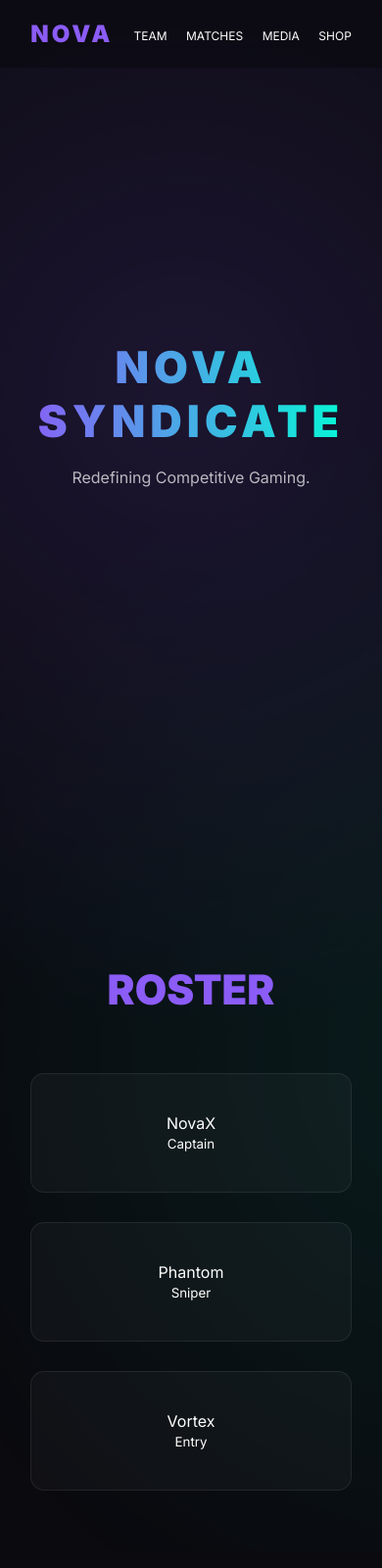
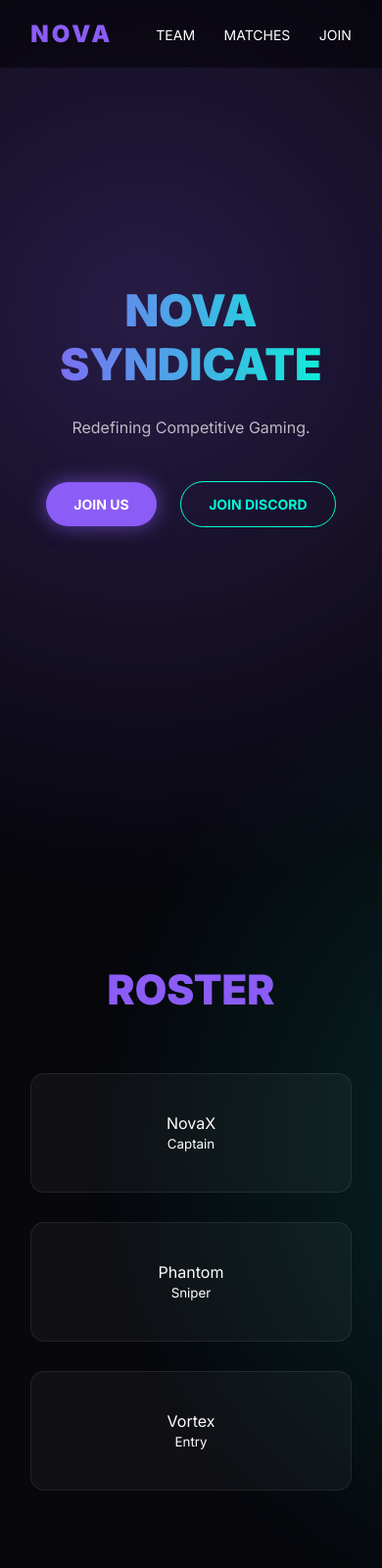
Before and after one commit to tarianh8-afk/Nova-Syndicate, a plain HTML site: page index.html in a window 390 px wide. Shown: the top 1600 px of the page at 98% size. Drawn offline with Linux system fonts and the light colour scheme.

Commit message:
Update index.html

```diff
--- a/index.html
+++ b/index.html
@@ -7,156 +7,188 @@
 <link href="https://fonts.googleapis.com/css2?family=Inter:wght@300;400;700;900&display=swap" rel="stylesheet">
 
 <style>
-:root {
-  --primary: #8b5cf6;
-  --dark: #0a0a0f;
+:root{
+  --primary:#8b5cf6;
+  --secondary:#00ffd5;
+  --bg:#07070c;
 }
 
-* {
-  margin: 0;
-  padding: 0;
-  box-sizing: border-box;
-  font-family: 'Inter', sans-serif;
-  scroll-behavior: smooth;
+*{
+  margin:0;
+  padding:0;
+  box-sizing:border-box;
+  font-family:'Inter',sans-serif;
+  scroll-behavior:smooth;
 }
 
-body {
-  background: var(--dark);
-  color: white;
-  overflow-x: hidden;
+body{
+  background:var(--bg);
+  color:white;
+  overflow-x:hidden;
 }
 
 /* Animated Background */
-body::before {
-  content: "";
-  position: fixed;
-  width: 200%;
-  height: 200%;
-  background: radial-gradient(circle at 30% 30%, rgba(139,92,246,0.15), transparent 50%),
-              radial-gradient(circle at 70% 70%, rgba(0,255,200,0.08), transparent 50%);
-  animation: moveBg 20s linear infinite;
-  z-index: -1;
+body::before{
+  content:"";
+  position:fixed;
+  width:200%;
+  height:200%;
+  background:
+    radial-gradient(circle at 20% 20%, rgba(139,92,246,0.25), transparent 40%),
+    radial-gradient(circle at 80% 70%, rgba(0,255,213,0.15), transparent 40%);
+  animation:move 18s infinite alternate ease-in-out;
+  z-index:-1;
 }
 
-@keyframes moveBg {
-  0% { transform: translate(0,0); }
-  50% { transform: translate(-10%, -10%); }
-  100% { transform: translate(0,0); }
+@keyframes move{
+  from{transform:translate(0,0);}
+  to{transform:translate(-8%,-6%);}
 }
 
 /* NAV */
-nav {
-  position: fixed;
-  width: 100%;
-  padding: 20px 8%;
-  display: flex;
-  justify-content: space-between;
-  align-items: center;
-  background: rgba(10,10,15,0.6);
-  backdrop-filter: blur(12px);
-  z-index: 1000;
+nav{
+  position:fixed;
+  width:100%;
+  padding:20px 8%;
+  display:flex;
+  justify-content:space-between;
+  align-items:center;
+  background:rgba(0,0,0,0.5);
+  backdrop-filter:blur(12px);
+  z-index:1000;
 }
 
-nav h2 {
-  font-weight: 900;
-  letter-spacing: 3px;
-  color: var(--primary);
+nav h2{
+  color:var(--primary);
+  font-weight:900;
+  letter-spacing:3px;
 }
 
-nav a {
-  color: white;
-  text-decoration: none;
-  margin-left: 30px;
-  font-size: 14px;
-  transition: 0.3s;
+nav a{
+  color:white;
+  text-decoration:none;
+  margin-left:25px;
+  font-size:14px;
+  transition:0.3s;
 }
 
-nav a:hover {
-  color: var(--primary);
+nav a:hover{
+  color:var(--secondary);
 }
 
 /* HERO */
-.hero {
-  height: 100vh;
-  display: flex;
-  justify-content: center;
-  align-items: center;
-  text-align: center;
-  padding: 0 20px;
+.hero{
+  height:100vh;
+  display:flex;
+  justify-content:center;
+  align-items:center;
+  text-align:center;
+  padding:20px;
 }
 
-.hero h1 {
-  font-size: 90px;
-  font-weight: 900;
-  letter-spacing: 5px;
-  background: linear-gradient(90deg, #8b5cf6, #00ffd5);
-  -webkit-background-clip: text;
-  -webkit-text-fill-color: transparent;
+.hero h1{
+  font-size:85px;
+  font-weight:900;
+  background:linear-gradient(90deg,var(--primary),var(--secondary));
+  -webkit-background-clip:text;
+  -webkit-text-fill-color:transparent;
+  animation:float 4s ease-in-out infinite;
 }
 
-.hero p {
-  margin-top: 20px;
-  opacity: 0.7;
+.hero p{
+  margin-top:20px;
+  opacity:0.7;
+}
+
+/* FLOAT ANIMATION */
+@keyframes float{
+  0%{transform:translateY(0);}
+  50%{transform:translateY(-15px);}
+  100%{transform:translateY(0);}
+}
+
+/* BUTTONS */
+.buttons{
+  margin-top:35px;
+}
+
+.btn{
+  display:inline-block;
+  padding:14px 28px;
+  margin:10px;
+  border-radius:30px;
+  text-decoration:none;
+  font-weight:700;
+  font-size:14px;
+  transition:0.3s;
+}
+
+.btn-primary{
+  background:var(--primary);
+  color:white;
+  box-shadow:0 0 20px rgba(139,92,246,0.6);
+}
+
+.btn-primary:hover{
+  box-shadow:0 0 35px rgba(139,92,246,1);
+  transform:translateY(-3px);
+}
+
+.btn-outline{
+  border:1px solid var(--secondary);
+  color:var(--secondary);
+}
+
+.btn-outline:hover{
+  background:var(--secondary);
+  color:black;
+  box-shadow:0 0 25px rgba(0,255,213,0.8);
 }
 
 /* SECTIONS */
-.section {
-  padding: 140px 8%;
-  text-align: center;
+.section{
+  padding:140px 8%;
+  text-align:center;
 }
 
-.section h2 {
-  font-size: 42px;
-  margin-bottom: 60px;
-  font-weight: 900;
-  color: var(--primary);
+.section h2{
+  font-size:42px;
+  margin-bottom:60px;
+  color:var(--primary);
+  font-weight:900;
 }
 
 /* GRID */
-.grid {
-  display: grid;
-  grid-template-columns: repeat(auto-fit, minmax(250px, 1fr));
-  gap: 30px;
+.grid{
+  display:grid;
+  grid-template-columns:repeat(auto-fit,minmax(250px,1fr));
+  gap:30px;
 }
 
-.card {
-  background: rgba(255,255,255,0.03);
-  border: 1px solid rgba(255,255,255,0.08);
-  padding: 40px;
-  border-radius: 14px;
-  transition: 0.4s;
+.card{
+  background:rgba(255,255,255,0.04);
+  border:1px solid rgba(255,255,255,0.08);
+  padding:40px;
+  border-radius:14px;
+  transition:0.4s;
 }
 
-.card:hover {
-  transform: translateY(-12px);
-  border-color: var(--primary);
-  box-shadow: 0 0 30px rgba(139,92,246,0.4);
+.card:hover{
+  transform:translateY(-12px);
+  box-shadow:0 0 30px rgba(139,92,246,0.5);
 }
 
 /* FOOTER */
-footer {
-  padding: 60px 8%;
-  text-align: center;
-  opacity: 0.6;
-  border-top: 1px solid rgba(255,255,255,0.05);
-}
-
-/* ANIMATION */
-.fade {
-  opacity: 0;
-  transform: translateY(40px);
-  transition: 1s ease;
-}
-
-.fade.show {
-  opacity: 1;
-  transform: translateY(0);
+footer{
+  padding:60px 8%;
+  text-align:center;
+  opacity:0.6;
+  border-top:1px solid rgba(255,255,255,0.05);
 }
 
 /* MOBILE */
 @media(max-width:768px){
-  .hero h1 { font-size: 45px; }
-  nav a { margin-left: 15px; font-size: 12px; }
+  .hero h1{font-size:45px;}
 }
 </style>
 </head>
@@ -168,8 +200,7 @@ footer {
   <div>
     <a href="#team">TEAM</a>
     <a href="#matches">MATCHES</a>
-    <a href="#media">MEDIA</a>
-    <a href="#shop">SHOP</a>
+    <a href="#join">JOIN</a>
   </div>
 </nav>
 
@@ -177,10 +208,17 @@ footer {
   <div>
     <h1>NOVA SYNDICATE</h1>
     <p>Redefining Competitive Gaming.</p>
+
+    <div class="buttons">
+      <a href="#join" class="btn btn-primary">JOIN US</a>
+      <a href="https://discord.gg/wfhMkwE7Y3" target="_blank" class="btn btn-outline">
+        JOIN DISCORD
+      </a>
+    </div>
   </div>
 </section>
 
-<section id="team" class="section fade">
+<section id="team" class="section">
   <h2>ROSTER</h2>
   <div class="grid">
     <div class="card">NovaX<br><small>Captain</small></div>
@@ -189,47 +227,28 @@ footer {
   </div>
 </section>
 
-<section id="matches" class="section fade">
+<section id="matches" class="section">
   <h2>NEXT MATCH</h2>
   <div class="card">
     NOVA vs APEX UNIT<br>
-    March 15 • 9PM EST
+    Coming Soon
   </div>
 </section>
 
-<section id="media" class="section fade">
-  <h2>MEDIA</h2>
-  <div class="grid">
-    <div class="card">Highlights</div>
-    <div class="card">Tournament Recap</div>
-    <div class="card">Behind The Scenes</div>
-  </div>
-</section>
+<section id="join" class="section">
+  <h2>JOIN THE SYNDICATE</h2>
+  <p>Become part of the future of esports.</p>
 
-<section id="shop" class="section fade">
-  <h2>MERCH</h2>
-  <div class="grid">
-    <div class="card">Nova Jersey</div>
-    <div class="card">Syndicate Hoodie</div>
-    <div class="card">Limited Cap</div>
+  <div class="buttons">
+    <a href="mailto:novasyndicafeofficial@outlook.com" class="btn btn-primary">
+      CONTACT US
+    </a>
   </div>
 </section>
 
 <footer>
-  © 2026 Nova Syndicate — All Rights Reserved
+  © 2026 Nova Syndicate • All Rights Reserved
 </footer>
-
-<script>
-const faders = document.querySelectorAll('.fade');
-
-window.addEventListener('scroll', () => {
-  faders.forEach(el => {
-    if (el.getBoundingClientRect().top < window.innerHeight - 100) {
-      el.classList.add('show');
-    }
-  });
-});
-</script>
 
 </body>
 </html>
```
